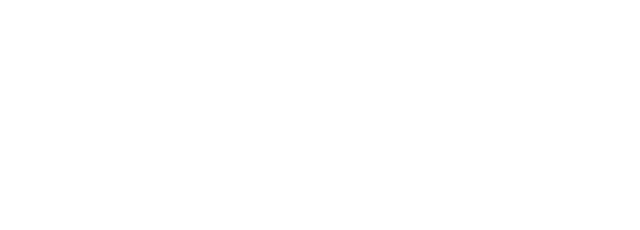
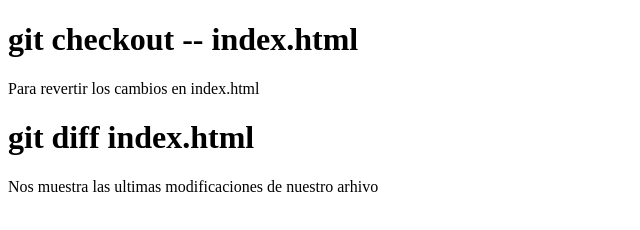
Before and after one commit to jdpoccorie/Proyecto-Git-newProyect, a plain HTML site: page index.html in a window 1280 px wide. Shown: the whole page, without its empty margins (0-640 px from the left). Drawn offline with Linux system fonts and the light colour scheme.

Commit message:
ahora el index.html tiene codigo html

```diff
--- a/index.html
+++ b/index.html
@@ -7,6 +7,10 @@
     <title>Practica de Git</title>
 </head>
 <body>
+    <h1>git checkout -- index.html</h1>
+    <p>Para revertir los cambios en index.html</p>
 
+    <h1>git diff index.html</h1>
+    <p>Nos muestra las ultimas modificaciones de nuestro arhivo</p>
 </body>
 </html>
```
